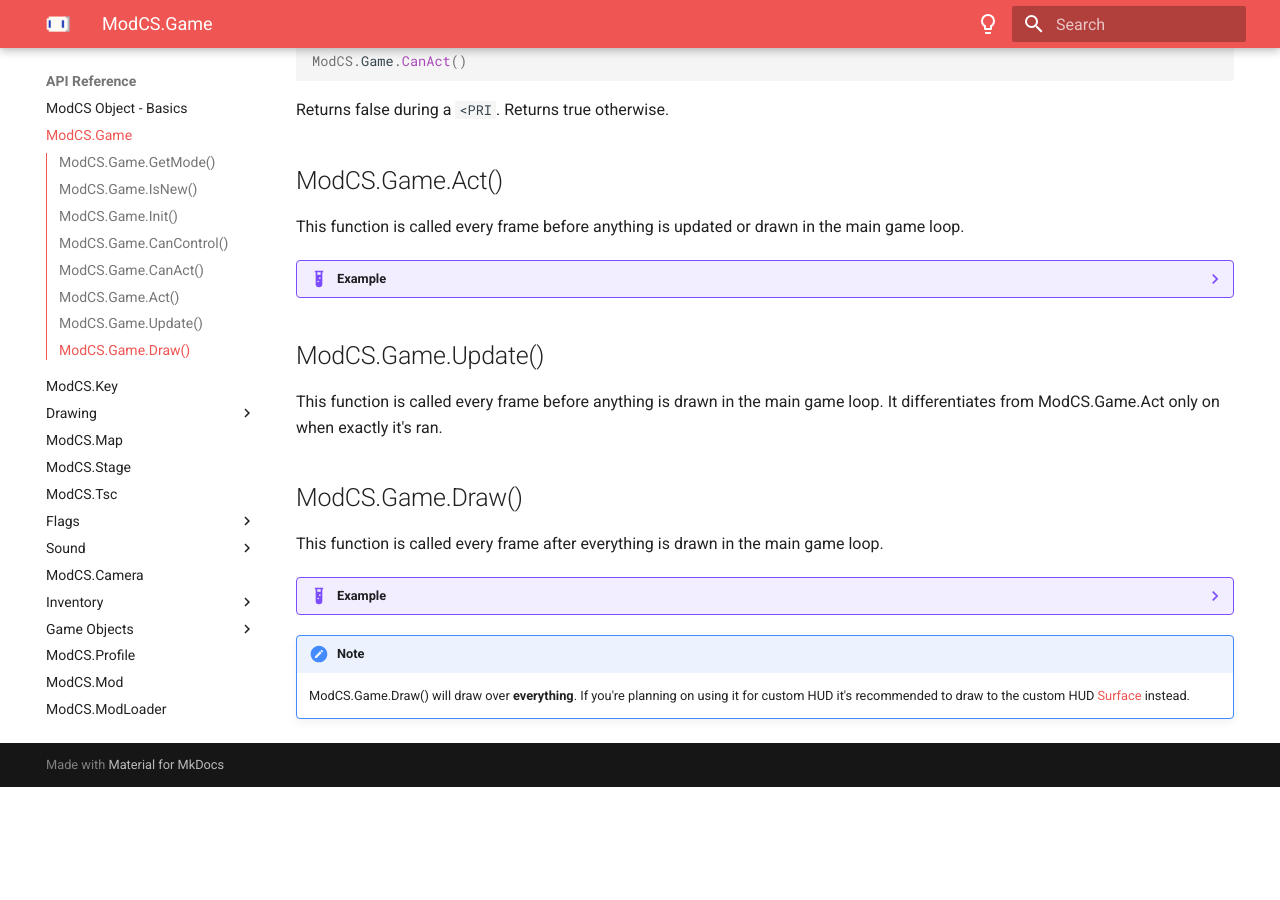
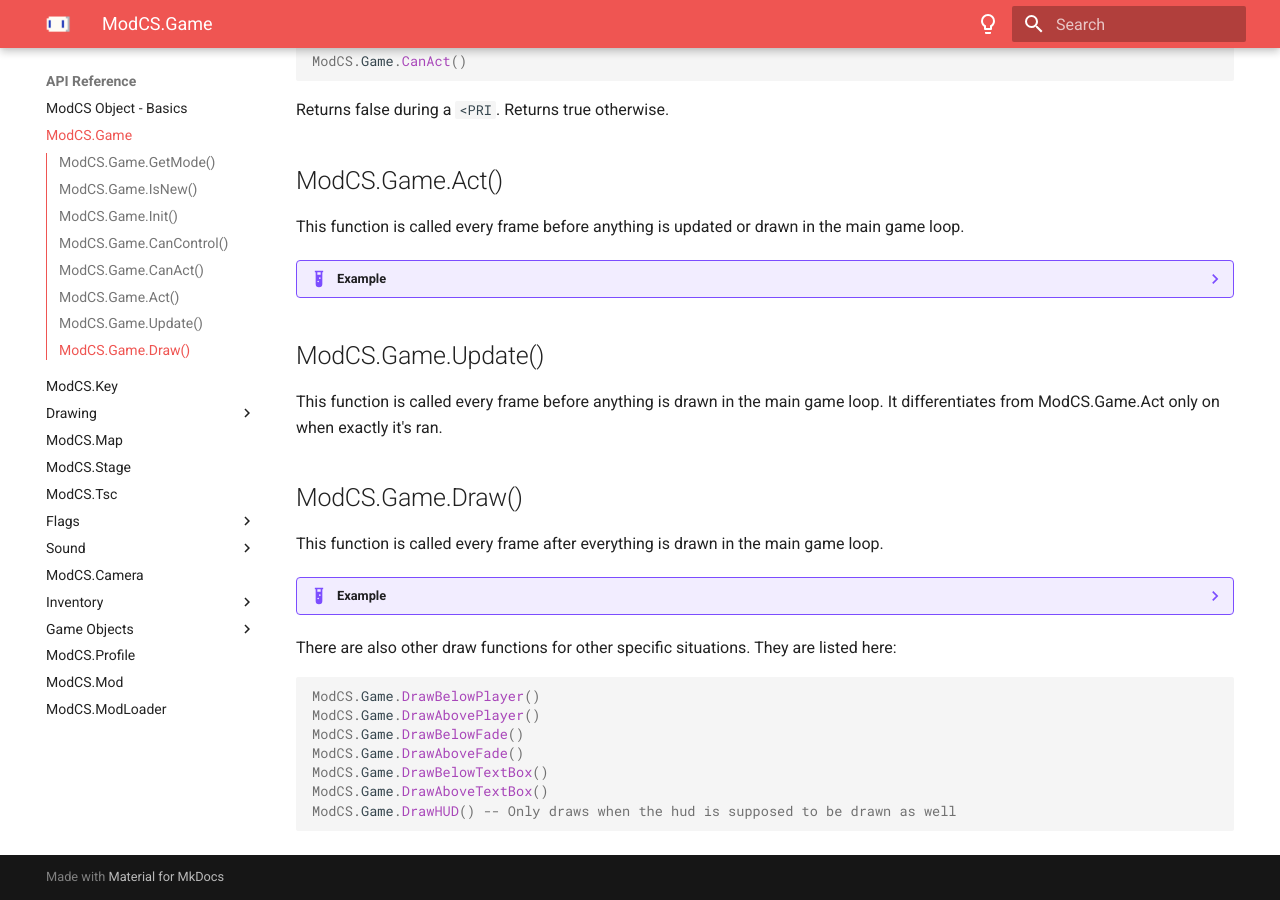
Before and after one commit to autumn-mnya/autumn-mnya.github.io, an MkDocs documentation site: the page built from docs/api/game.md, in a window 1280 px wide and 900 px high, scrolled down 1488 px. Built offline with MkDocs 1.6.1 and Material for MkDocs 9.7.7, drawn with Linux system fonts in a browser that asks for light colours; before the commit the page ends 2275 px from its top, so only the background shows below that.

Commit message:
sfgfdsgsdfgfsd

````diff
--- a/docs/api/game.md
+++ b/docs/api/game.md
@@ -94,5 +94,14 @@ This function is called every frame after everything is drawn in the main game l
 	end
 	```
 
-!!! Note
-	ModCS.Game.Draw() will draw over **everything**. If you're planning on using it for custom HUD it's recommended to draw to the custom HUD [Surface](/api/drawing/surface/) instead.
+There are also other draw functions for other specific situations. They are listed here:
+
+```lua
+ModCS.Game.DrawBelowPlayer()
+ModCS.Game.DrawAbovePlayer()
+ModCS.Game.DrawBelowFade()
+ModCS.Game.DrawAboveFade()
+ModCS.Game.DrawBelowTextBox()
+ModCS.Game.DrawAboveTextBox()
+ModCS.Game.DrawHUD() -- Only draws when the hud is supposed to be drawn as well
+```
````
Also changed, not shown: docs/api/key.md (+1 -1 lines).
